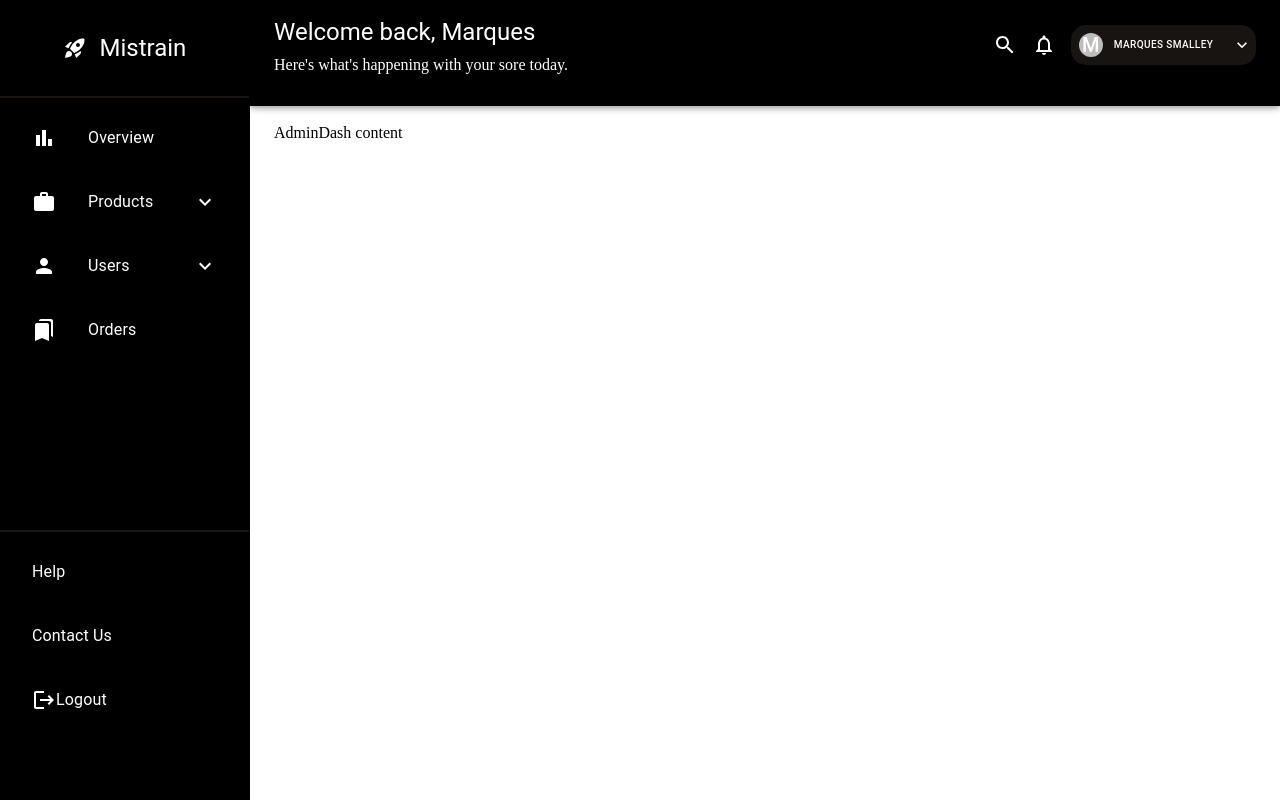
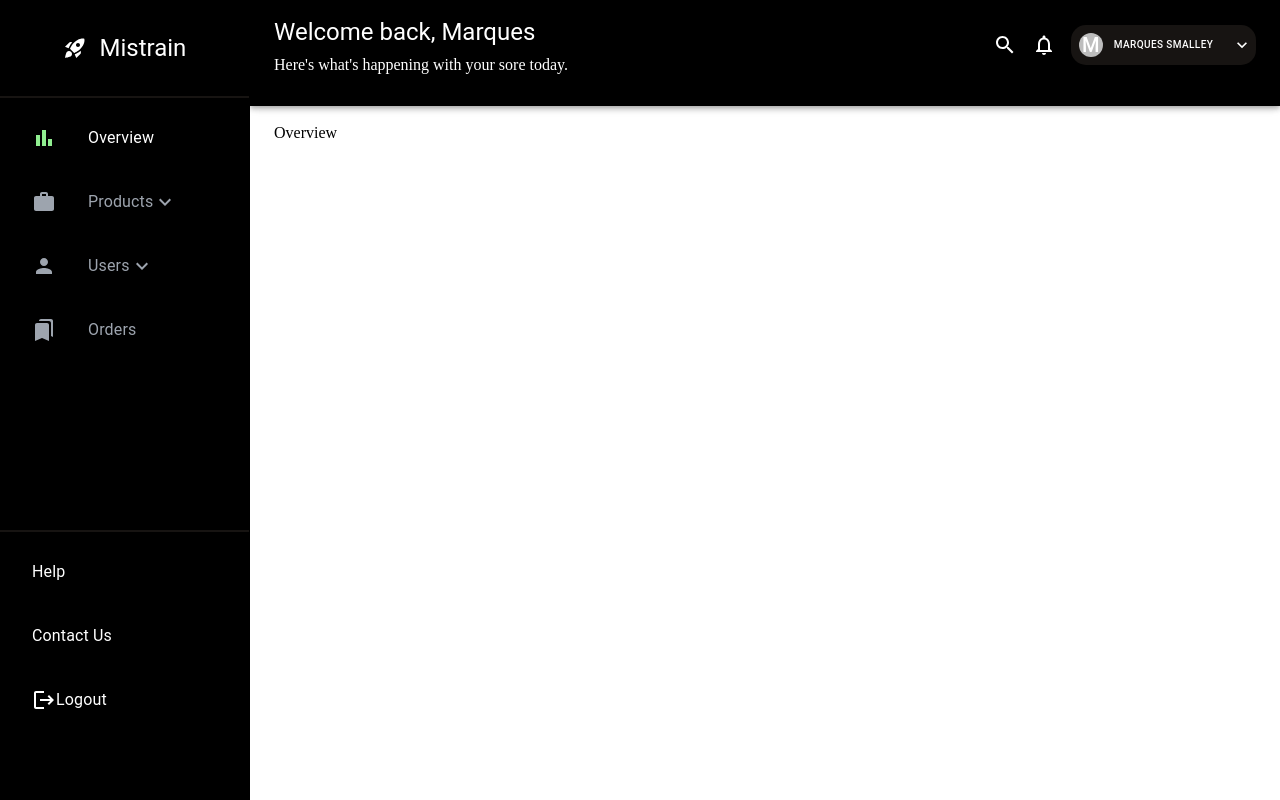
Before and after one commit to Marquessmalley/mistore, a React (Create React App) app in the folder client/: page /admin-dash in a window 1280 px wide. Built offline with nearby package versions, Linux system fonts and the light colour scheme; a web font is replaced by a local one.

Commit message:
Added navbar/drawer for admin-dash

```diff
--- a/client/src/App.js
+++ b/client/src/App.js
@@ -4,7 +4,6 @@ import Login from "./pages/auth/Login";
 import Signup from "./pages/auth/Signup";
 import ForgotPassword from "./pages/auth/ForgotPassword";
 import AdminLayout from "./components/Layouts/Admins/AdminLayout";
-import AdminDash from "./pages/admin/AdminDash";
 import Users from "./pages/admin/Users";
 import EditUser from "./components/Features/users/EditUser";
 import AddUser from "./components/Features/users/AddUser";
@@ -24,8 +23,7 @@ function App() {
 
       {/* PRIVATE ADMIN ROUTES */}
       <Route path="admin-dash" element={<AdminLayout />}>
-        <Route index element={<AdminDash />} />
-        <Route path="overview" element={<Overview />} />
+        <Route index element={<Overview />} />
         <Route path="users">
           <Route index element={<Users />} />
           <Route path="add" element={<AddUser />} />
--- a/client/src/components/Navigation/Drawer/Permenant.js
+++ b/client/src/components/Navigation/Drawer/Permenant.js
@@ -1,4 +1,5 @@
 import { useState } from "react";
+import { Link, useLocation } from "react-router-dom";
 import {
   Box,
   Typography,
@@ -18,15 +19,17 @@ import PersonIcon from "@mui/icons-material/Person";
 import BookmarksIcon from "@mui/icons-material/Bookmarks";
 import ExpandLess from "@mui/icons-material/ExpandLess";
 import ExpandMore from "@mui/icons-material/ExpandMore";
-import PostAddIcon from "@mui/icons-material/PostAdd";
 import LogoutIcon from "@mui/icons-material/Logout";
 
 const Permenant = ({ drawerWidth }) => {
+  const location = useLocation();
+
   const [open, setOpen] = useState(false);
-  const handleClick = () => setOpen(!open);
+  const [openUser, setOpenUser] = useState(false);
 
-  const [openUser, setOpenUser] = useState(false);
+  const handleProductClick = () => setOpen(!open);
   const handleUserClick = () => setOpenUser(!openUser);
+
   return (
     <Drawer
       variant="permanent"
@@ -58,64 +61,156 @@ const Permenant = ({ drawerWidth }) => {
       <Box sx={{ marginBottom: "10rem" }}>
         <nav>
           <List>
+            {/* OVERVIEW */}
             <ListItem>
+              <Link
+                to="/admin-dash"
+                style={{
+                  textDecoration: "none",
+                }}
+              >
                 <ListItemButton>
                   <ListItemIcon>
-                  <BarChartIcon sx={{ color: "#fff" }} />
+                    <BarChartIcon
+                      sx={{
+                        color:
+                          location.pathname === "/admin-dash"
+                            ? "#90EE90"
+                            : "#9DA4AE",
+                      }}
+                    />
                   </ListItemIcon>
-                <ListItemText primary="Overview" sx={{ color: "#fff" }} />
+                  <ListItemText
+                    primary="Overview"
+                    sx={{
+                      color:
+                        location.pathname === "/admin-dash"
+                          ? "#fff"
+                          : "#9DA4AE",
+                    }}
+                  />
                 </ListItemButton>
+              </Link>
             </ListItem>
+            {/* PRODUCTS */}
             <ListItem>
-              <ListItemButton onClick={handleClick}>
+              <Link
+                to="/admin-dash/products"
+                style={{
+                  textDecoration: "none",
+                }}
+              >
+                <ListItemButton onClick={handleProductClick}>
                   <ListItemIcon>
-                  <WorkIcon sx={{ color: "#fff" }} />
+                    <WorkIcon
+                      sx={{
+                        color:
+                          location.pathname === "/admin-dash/products"
+                            ? "#90EE90"
+                            : "#9DA4AE",
+                      }}
+                    />
                   </ListItemIcon>
-                <ListItemText primary="Products" sx={{ color: "#fff" }} />
+                  <ListItemText
+                    primary="Products"
+                    sx={{
+                      color:
+                        location.pathname === "/admin-dash/products"
+                          ? "#fff"
+                          : "#9DA4AE",
+                    }}
+                  />
                   {open ? (
-                  <ExpandLess sx={{ color: "#fff" }} />
+                    <ExpandLess sx={{ color: "#9DA4AE" }} />
                   ) : (
-                  <ExpandMore sx={{ color: "#fff" }} />
+                    <ExpandMore sx={{ color: "#9DA4AE" }} />
                   )}
                 </ListItemButton>
+              </Link>
             </ListItem>
             <Collapse in={open} timeout="auto" unmountOnExit>
               <List component="div" disablePadding>
                 <ListItemButton sx={{ pl: 4 }}>
                   <ListItemText
                     primary="Add Product"
-                    sx={{ color: "#fff", textAlign: "center" }}
+                    sx={{ color: "#9DA4AE", textAlign: "center" }}
                   />
                 </ListItemButton>
               </List>
             </Collapse>
+            {/* USERS */}
             <ListItem>
+              <Link
+                to="/admin-dash/users"
+                style={{
+                  textDecoration: "none",
+                }}
+              >
                 <ListItemButton onClick={handleUserClick}>
                   <ListItemIcon>
-                  <PersonIcon sx={{ color: "#fff" }} />
+                    <PersonIcon
+                      sx={{
+                        color:
+                          location.pathname === "/admin-dash/users"
+                            ? "#90EE90"
+                            : "#9DA4AE",
+                      }}
+                    />
                   </ListItemIcon>
-                <ListItemText primary="Users" sx={{ color: "#fff" }} />
+                  <ListItemText
+                    primary="Users"
+                    sx={{
+                      color:
+                        location.pathname === "/admin-dash/users"
+                          ? "#fff"
+                          : "#9DA4AE",
+                    }}
+                  />
                   {openUser ? (
-                  <ExpandLess sx={{ color: "#fff" }} />
+                    <ExpandLess sx={{ color: "#9DA4AE" }} />
                   ) : (
-                  <ExpandMore sx={{ color: "#fff" }} />
+                    <ExpandMore sx={{ color: "#9DA4AE" }} />
                   )}
                 </ListItemButton>
+              </Link>
             </ListItem>
             <Collapse in={openUser} timeout="auto" unmountOnExit>
               <List component="div" disablePadding>
                 <ListItemButton sx={{ pl: 4, textAlign: "center" }}>
-                  <ListItemText primary="Add User" sx={{ color: "#fff" }} />
+                  <ListItemText primary="Add User" sx={{ color: "#9DA4AE" }} />
                 </ListItemButton>
               </List>
             </Collapse>
+            {/* ORDERS */}
             <ListItem>
+              <Link
+                to="/admin-dash/orders"
+                style={{
+                  textDecoration: "none",
+                }}
+              >
                 <ListItemButton>
                   <ListItemIcon>
-                  <BookmarksIcon sx={{ color: "#fff" }} />
+                    <BookmarksIcon
+                      sx={{
+                        color:
+                          location.pathname === "/admin-dash/orders"
+                            ? "#90EE90"
+                            : "#9DA4AE",
+                      }}
+                    />
                   </ListItemIcon>
-                <ListItemText primary="Orders" sx={{ color: "#fff" }} />
+                  <ListItemText
+                    primary="Orders"
+                    sx={{
+                      color:
+                        location.pathname === "/admin-dash/orders"
+                          ? "#fff"
+                          : "#9DA4AE",
+                    }}
+                  />
                 </ListItemButton>
+              </Link>
             </ListItem>
           </List>
         </nav>
--- a/client/src/components/Navigation/Drawer/Temporary.js
+++ b/client/src/components/Navigation/Drawer/Temporary.js
@@ -1,4 +1,5 @@
 import { useState } from "react";
+import { Link, useLocation } from "react-router-dom";
 import {
   Box,
   Typography,
@@ -22,10 +23,12 @@ import PostAddIcon from "@mui/icons-material/PostAdd";
 import LogoutIcon from "@mui/icons-material/Logout";
 
 const Temporary = ({ mobileOpen, handleToggleDrawer, drawerWidth }) => {
+  const location = useLocation();
+
   const [open, setOpen] = useState(false);
-  const handleClick = () => setOpen(!open);
+  const [openUser, setOpenUser] = useState(false);
 
-  const [openUser, setOpenUser] = useState(false);
+  const handleProductClick = () => setOpen(!open);
   const handleUserClick = () => setOpenUser(!openUser);
   return (
     <Drawer
@@ -58,26 +61,72 @@ const Temporary = ({ mobileOpen, handleToggleDrawer, drawerWidth }) => {
       <Box sx={{ marginBottom: "10rem" }}>
         <nav>
           <List>
+            {/* OVERVIEW */}
             <ListItem>
+              <Link
+                to="/admin-dash"
+                style={{
+                  textDecoration: "none",
+                }}
+              >
                 <ListItemButton>
                   <ListItemIcon>
-                  <BarChartIcon sx={{ color: "#fff" }} />
+                    <BarChartIcon
+                      sx={{
+                        color:
+                          location.pathname === "/admin-dash"
+                            ? "#90EE90"
+                            : "#9DA4AE",
+                      }}
+                    />
                   </ListItemIcon>
-                <ListItemText primary="Overview" sx={{ color: "#fff" }} />
+                  <ListItemText
+                    primary="Overview"
+                    sx={{
+                      color:
+                        location.pathname === "/admin-dash"
+                          ? "#fff"
+                          : "#9DA4AE",
+                    }}
+                  />
                 </ListItemButton>
+              </Link>
             </ListItem>
+            {/* PRODUCTS */}
             <ListItem>
-              <ListItemButton onClick={handleClick}>
+              <Link
+                to="/admin-dash/products"
+                style={{
+                  textDecoration: "none",
+                }}
+              >
+                <ListItemButton onClick={handleProductClick}>
                   <ListItemIcon>
-                  <WorkIcon sx={{ color: "#fff" }} />
+                    <WorkIcon
+                      sx={{
+                        color:
+                          location.pathname === "/admin-dash/products"
+                            ? "#90EE90"
+                            : "#9DA4AE",
+                      }}
+                    />
                   </ListItemIcon>
-                <ListItemText primary="Products" sx={{ color: "#fff" }} />
+                  <ListItemText
+                    primary="Products"
+                    sx={{
+                      color:
+                        location.pathname === "/admin-dash/products"
+                          ? "#fff"
+                          : "#9DA4AE",
+                    }}
+                  />
                   {open ? (
                     <ExpandLess sx={{ color: "#fff" }} />
                   ) : (
                     <ExpandMore sx={{ color: "#fff" }} />
                   )}
                 </ListItemButton>
+              </Link>
             </ListItem>
             <Collapse in={open} timeout="auto" unmountOnExit>
               <List component="div" disablePadding>
@@ -89,18 +138,41 @@ const Temporary = ({ mobileOpen, handleToggleDrawer, drawerWidth }) => {
                 </ListItemButton>
               </List>
             </Collapse>
+            {/* USERS */}
             <ListItem>
+              <Link
+                to="/admin-dash/users"
+                style={{
+                  textDecoration: "none",
+                }}
+              >
                 <ListItemButton onClick={handleUserClick}>
                   <ListItemIcon>
-                  <PersonIcon sx={{ color: "#fff" }} />
+                    <PersonIcon
+                      sx={{
+                        color:
+                          location.pathname === "/admin-dash/users"
+                            ? "#90EE90"
+                            : "#9DA4AE",
+                      }}
+                    />
                   </ListItemIcon>
-                <ListItemText primary="Users" sx={{ color: "#fff" }} />
+                  <ListItemText
+                    primary="Users"
+                    sx={{
+                      color:
+                        location.pathname === "/admin-dash/users"
+                          ? "#fff"
+                          : "#9DA4AE",
+                    }}
+                  />
                   {openUser ? (
                     <ExpandLess sx={{ color: "#fff" }} />
                   ) : (
                     <ExpandMore sx={{ color: "#fff" }} />
                   )}
                 </ListItemButton>
+              </Link>
             </ListItem>
             <Collapse in={openUser} timeout="auto" unmountOnExit>
               <List component="div" disablePadding>
@@ -112,13 +184,36 @@ const Temporary = ({ mobileOpen, handleToggleDrawer, drawerWidth }) => {
                 </ListItemButton>
               </List>
             </Collapse>
+            {/* ORDERS */}
             <ListItem>
+              <Link
+                to="/admin-dash/orders"
+                style={{
+                  textDecoration: "none",
+                }}
+              >
                 <ListItemButton>
                   <ListItemIcon>
-                  <BookmarksIcon sx={{ color: "#fff" }} />
+                    <BookmarksIcon
+                      sx={{
+                        color:
+                          location.pathname === "/admin-dash/orders"
+                            ? "#90EE90"
+                            : "#9DA4AE",
+                      }}
+                    />
                   </ListItemIcon>
-                <ListItemText primary="Orders" sx={{ color: "#fff" }} />
+                  <ListItemText
+                    primary="Orders"
+                    sx={{
+                      color:
+                        location.pathname === "/admin-dash/orders"
+                          ? "#fff"
+                          : "#9DA4AE",
+                    }}
+                  />
                 </ListItemButton>
+              </Link>
             </ListItem>
           </List>
         </nav>
--- a/client/src/pages/admin/AdminDash.js
+++ /dev/null
@@ -1,7 +0,0 @@
-import React from "react";
-
-const AdminDash = () => {
-  return <div>AdminDash content</div>;
-};
-
-export default AdminDash;
```
Lines whose indentation alone changed are shown as unchanged.
